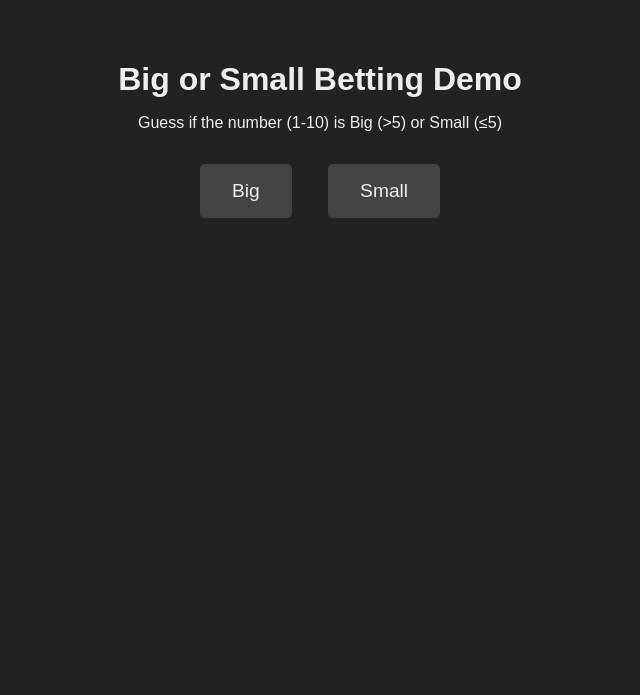
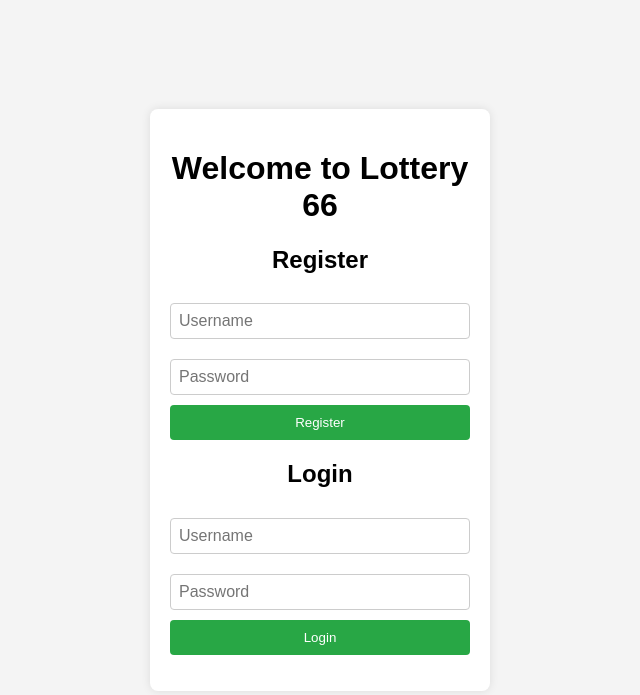
Before and after one commit to 9winzo/Lottery, a plain HTML site: page index.html in a window 1280 px wide. Shown: the whole page, without its empty margins (320-960 px from the left). Drawn offline with Linux system fonts and the light colour scheme.

Commit message:
Add files via upload

```diff
--- a/index.html
+++ b/index.html
@@ -1,68 +1,46 @@
 <!DOCTYPE html>
 <html lang="en">
 <head>
-  <meta charset="UTF-8" />
-  <meta name="viewport" content="width=device-width, initial-scale=1" />
-  <title>Big or Small Betting Demo</title>
-  <style>
-    body {
-      font-family: Arial, sans-serif;
-      background: #222;
-      color: #eee;
-      text-align: center;
-      padding: 2rem;
-    }
-    h1 {
-      margin-bottom: 0.5rem;
-    }
-    button {
-      font-size: 1.2rem;
-      padding: 1rem 2rem;
-      margin: 1rem;
-      cursor: pointer;
-      border: none;
-      border-radius: 5px;
-      background: #444;
-      color: #eee;
-      transition: background 0.3s;
-    }
-    button:hover {
-      background: #666;
-    }
-    #result {
-      margin-top: 2rem;
-      font-size: 1.5rem;
-      min-height: 2rem;
-    }
-  </style>
+    <meta charset="UTF-8">
+    <meta name="viewport" content="width=device-width, initial-scale=1.0">
+    <title>Lottery Betting Site</title>
+    <link rel="stylesheet" href="style.css">
 </head>
 <body>
-  <h1>Big or Small Betting Demo</h1>
-  <p>Guess if the number (1-10) is Big (>5) or Small (≤5)</p>
+    <div class="container">
+        <h1>Welcome to Lottery 66</h1>
 
-  <button id="bigBtn">Big</button>
-  <button id="smallBtn">Small</button>
+        <!-- Register Form -->
+        <div id="register-form">
+            <h2>Register</h2>
+            <form id="register">
+                <input type="text" id="register-username" placeholder="Username" required>
+                <input type="password" id="register-password" placeholder="Password" required>
+                <button type="submit">Register</button>
+            </form>
+        </div>
 
-  <div id="result"></div>
+        <!-- Login Form -->
+        <div id="login-form">
+            <h2>Login</h2>
+            <form id="login">
+                <input type="text" id="login-username" placeholder="Username" required>
+                <input type="password" id="login-password" placeholder="Password" required>
+                <button type="submit">Login</button>
+            </form>
+        </div>
 
-  <script>
-    const bigBtn = document.getElementById('bigBtn');
-    const smallBtn = document.getElementById('smallBtn');
-    const resultDiv = document.getElementById('result');
+        <!-- Betting Section -->
+        <div id="betting-section" style="display:none;">
+            <h2>Place a Bet</h2>
+            <input type="number" id="bet-amount" placeholder="Bet Amount" required>
+            <input type="number" id="bet-number" placeholder="Pick a Number (1-100)" required>
+            <button id="place-bet">Place Bet</button>
+        </div>
 
-    function playGame(userChoice) {
-      const randomNumber = Math.floor(Math.random() * 10) + 1;
-      let outcome = '';
-      if ((randomNumber > 5 && userChoice === 'Big') || (randomNumber <= 5 && userChoice === 'Small')) {
-        outcome = '🎉 You WIN!';
-      } else {
-        outcome = '😞 You LOSE!';
-      }
-      resultDiv.textContent = `Number was: ${randomNumber}. ${outcome}`;
-    }
+        <p id="message"></p>
+    </div>
 
-    bigBtn.addEventListener('click', () => playGame('Big'));
-    smallBtn.addEventListener('click', () => playGame('Small'));
-  </script>
+    <script src="script.js"></script>
 </body>
 </html>
```
